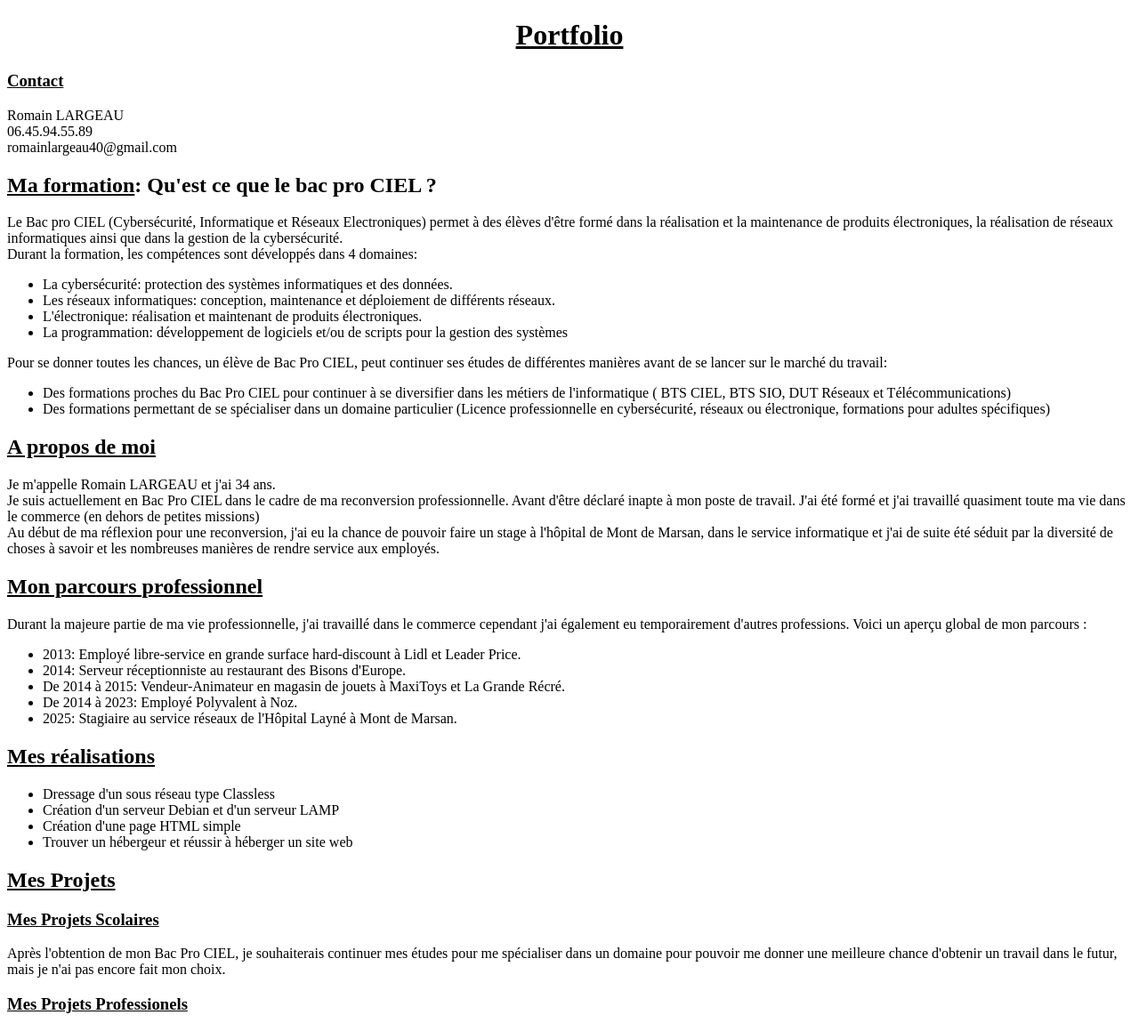
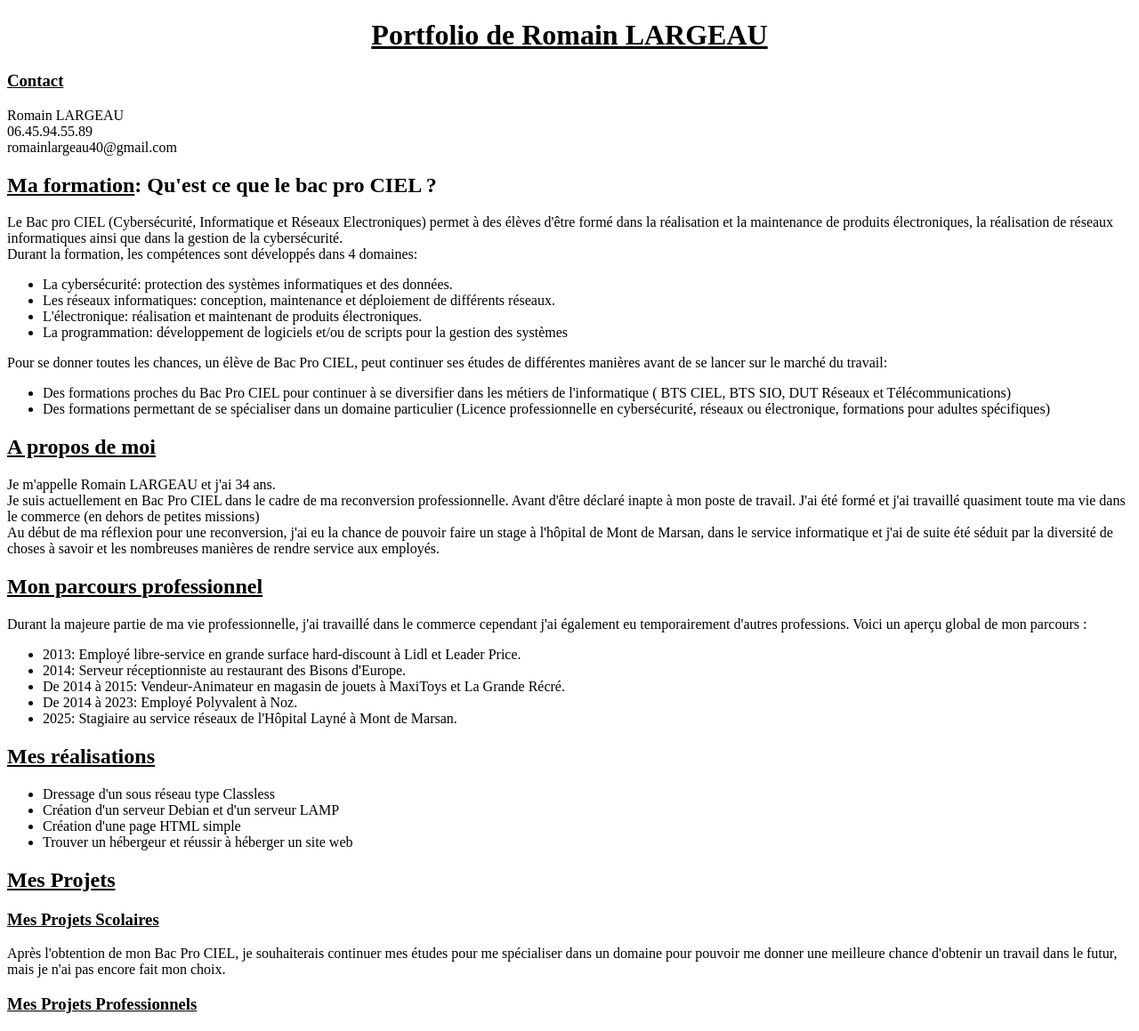
Before and after one commit to romimi40/portfolio, a plain HTML site: page Index.html in a window 1280 px wide. Shown: the whole page at 89% size. Drawn offline with Linux system fonts and the light colour scheme.

Commit message:
Index.html

```diff
--- a/Index.html
+++ b/Index.html
@@ -1,3 +1,4 @@
+
 <!DOCTYPE html>
 <html lang="fr">
 
@@ -7,9 +8,12 @@
 </head>
 
 <body>
-	<center><h1> <u>Portfolio</u></h1></center>
+
+	<center><h1> <u>Portfolio de Romain LARGEAU</u></h1></center>
+		<!-- A mettre en pied de page -->
 	<h3> <u>Contact</u></h3>
 	<p> Romain LARGEAU <br> 06.45.94.55.89 <br> romainlargeau40@gmail.com </p>
+		<!-- A mettre dans un onglet "Ma formation" -->
 	<h2> <u>Ma formation</u>: <b>Qu'est ce que le bac pro CIEL ?</b></h2>
 	<p> Le Bac pro CIEL (Cybersécurité, Informatique et Réseaux Electroniques)&nbsp;permet à des élèves d'être formé dans la réalisation et la maintenance de produits électroniques, la réalisation de réseaux informatiques ainsi que dans la gestion de la cybersécurité.<br> Durant la formation, les compétences sont développés dans 4 domaines:
 <ul>
@@ -22,28 +26,35 @@
 	<li> Des formations proches du Bac Pro CIEL pour continuer à se diversifier dans les métiers de l'informatique ( BTS CIEL, BTS SIO, DUT Réseaux et Télécommunications)</li>
 	<li> Des formations permettant de se spécialiser dans un domaine particulier (Licence professionnelle en cybersécurité, réseaux ou électronique, formations pour adultes spécifiques)</li></p>
 </ul>
+		<!-- A mettre dans un onglet "A propos" -->
 	<h2> <u>A propos de moi</u></h2>
 	<p> Je m'appelle Romain LARGEAU et j'ai 34 ans.<br> Je suis actuellement en Bac Pro CIEL dans le cadre de ma reconversion professionnelle. Avant d'être déclaré inapte à mon poste de travail. J'ai été formé et j'ai travaillé quasiment toute ma vie dans le commerce (en dehors de petites missions)
 	<br> Au début de ma réflexion pour une reconversion, j'ai eu la chance de pouvoir faire un stage à l'hôpital de Mont de Marsan, dans le service informatique et j'ai de suite été séduit par la diversité de choses à savoir et les nombreuses manières de rendre service aux employés. </p>
 	<h2> <u>Mon parcours professionnel</u></h2>
 	<p> Durant la majeure partie de ma vie professionnelle, j'ai travaillé dans le commerce cependant j'ai également eu temporairement d'autres professions. Voici un aperçu global de mon parcours : </p>
 <ul>
+		<!-- Y inclure mon CV -->
 	<li> 2013: Employé libre-service en grande surface hard-discount à Lidl et Leader Price. </li>
 	<li> 2014: Serveur réceptionniste au restaurant des Bisons d'Europe. </li>
 	<li> De 2014 à 2015: Vendeur-Animateur en magasin de jouets à MaxiToys et La Grande Récré. </li>
 	<li> De 2014 à 2023: Employé Polyvalent à Noz. </li>
 	<li> 2025: Stagiaire au service réseaux de l'Hôpital Layné à Mont de Marsan. </li>
 </ul>
+		<!-- A mettre dans un onglet "Mes réalisations" -->
 	<h2> <u>Mes réalisations</u> </h2>
 <ul>
+		<!-- Y inclure mes différents compte rendus -->
 	<li> Dressage d'un sous réseau type Classless </li>
 	<li> Création d'un serveur Debian et d'un serveur LAMP </li>
 	<li> Création d'une page HTML simple </li>
 	<li> Trouver un hébergeur et réussir à héberger un site web </li>
 </ul>
+		<!-- A mettre dans un onglet "Mes Projets" -->
 	<h2> <u> Mes Projets </u> </h2>
 	<h3> <u> Mes Projets Scolaires </u></h3>
 	<p> Après l'obtention de mon Bac Pro CIEL, je souhaiterais continuer mes études pour me spécialiser dans un domaine pour pouvoir me donner une meilleure chance d'obtenir un travail dans le futur, mais je n'ai pas encore fait mon choix. </p>
-	<h3> <u> Mes Projets Professionels
+		<!-- Y ajouter mon ou mes projets professionnels une fois choisis -->
+	<h3> <u> Mes Projets Professionnels
+
 </body>
 </html>
```
